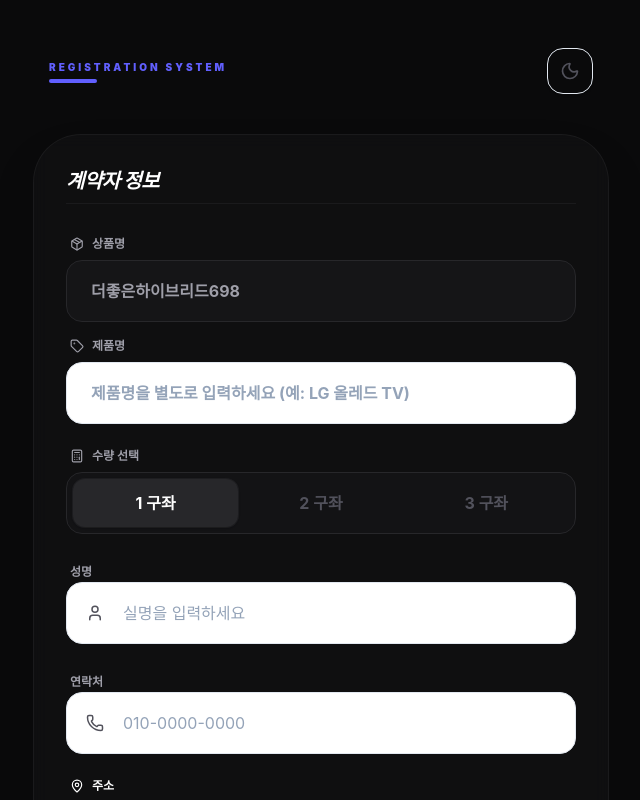
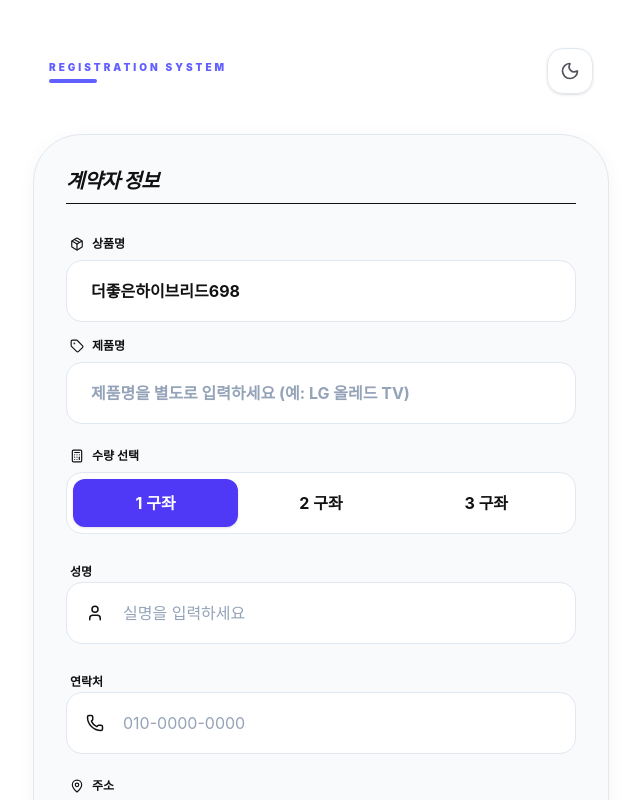
Before and after one commit to wooooogee/hybrid698, a Next.js app: page / in a window 1280 px wide. Shown: the top 800 px of the page, without its empty margins (319-959 px from the left). Built offline with nearby package versions, Linux system fonts and the light colour scheme.

Commit message:
Final theme and white background updates matching local

```diff
--- a/src/components/RegistrationForm.tsx
+++ b/src/components/RegistrationForm.tsx
@@ -273,7 +273,7 @@ const RegistrationForm = () => {
   };
 
   return (
-    <div className="min-h-screen bg-[#0a0a0b] text-white flex flex-col items-center py-12 px-4 selection:bg-indigo-500/30">
+    <div className="min-h-screen bg-theme text-theme transition-colors duration-300 flex flex-col items-center py-12 px-4 selection:bg-indigo-500/30">
       <Script src="//t1.daumcdn.net/mapjsapi/bundle/postcode/prod/postcode.v2.js" strategy="beforeInteractive" />
 
       <div className="w-full max-w-xl space-y-10">
@@ -299,44 +299,45 @@ const RegistrationForm = () => {
               initial={{ opacity: 0, x: 20 }}
               animate={{ opacity: 1, x: 0 }}
               exit={{ opacity: 0, x: -20 }}
-              className="space-y-8 bg-zinc-900/40 p-8 rounded-[3rem] border border-white/5 shadow-2xl backdrop-blur-sm"
+              className="space-y-8 card-theme p-8 rounded-[3rem]"
             >
-              <div className="space-y-1 pb-2 border-b border-white/5">
-                <h2 className="text-xl font-black text-white italic tracking-tight">{STEPS[currentStep].title}</h2>
+              <div className="space-y-1 pb-2 border-b border-theme/10">
+                <h2 className="text-xl font-black italic tracking-tight">{STEPS[currentStep].title}</h2>
               </div>
 
               <div className="space-y-6">
                 <div className="space-y-4">
                   <div className="space-y-2">
-                    <label className="text-xs font-bold text-zinc-400 ml-1 flex items-center gap-2"><Package size={14} /> 상품명</label>
-                    <div className="w-full bg-zinc-800/30 border border-zinc-800 rounded-2xl py-4.5 px-6 text-zinc-400 font-bold">
+                    <label className="text-xs font-bold text-sub ml-1 flex items-center gap-2"><Package size={14} /> 상품명</label>
+                    <div className="w-full bg-theme border border-theme rounded-2xl py-4.5 px-6 font-bold">
                       더좋은하이브리드698
                     </div>
                   </div>
 
                   <div className="space-y-2">
-                    <label className="text-xs font-bold text-zinc-400 ml-1 flex items-center gap-2"><Tag size={14} /> 제품명</label>
+                    <label className="text-xs font-bold text-sub ml-1 flex items-center gap-2"><Tag size={14} /> 제품명</label>
                     <input
                       type="text"
                       placeholder="제품명을 별도로 입력하세요 (예: LG 올레드 TV)"
                       value={formData.productName}
                       onChange={(e) => updateFormData('productName', e.target.value)}
-                      className="w-full bg-zinc-900/50 border border-zinc-800 rounded-2xl py-4.5 px-6 focus:border-indigo-500 outline-none text-white placeholder:text-zinc-700 font-bold"
+                      className="w-full bg-theme border border-theme rounded-2xl py-4.5 px-6 focus:border-indigo-500 outline-none font-bold"
                     />
                   </div>
                 </div>
 
                 <div className="space-y-2">
-                  <label className="text-xs font-bold text-zinc-400 ml-1 flex items-center gap-2"><Calculator size={14} /> 수량 선택</label>
-                  <div className="flex bg-zinc-900/50 p-1.5 rounded-2xl border border-zinc-800">
+                  <label className="text-xs font-bold text-sub ml-1 flex items-center gap-2"><Calculator size={14} /> 수량 선택</label>
+                  <div className="flex bg-theme p-1.5 rounded-2xl border border-theme">
                     {['1', '2', '3'].map((n) => (
                       <button
                         key={n}
+                        type="button"
                         onClick={() => updateFormData('productCount', n)}
                         className={`flex-1 py-3 rounded-xl font-bold transition-all ${
                           formData.productCount === n
-                            ? 'bg-zinc-800 text-white shadow-sm ring-1 ring-white/5'
-                            : 'text-zinc-600 hover:text-zinc-400'
+                            ? 'bg-indigo-600 text-white shadow-sm'
+                            : 'text-sub'
                         }`}
                       >
                         {n} 구좌
@@ -346,23 +347,23 @@ const RegistrationForm = () => {
                 </div>
 
                 <div className="space-y-2">
-                  <label className="text-xs font-bold text-zinc-400 ml-1">성명</label>
+                  <label className="text-xs font-bold text-sub ml-1">성명</label>
                   <div className="relative group">
-                    <User className="absolute left-5 top-1/2 -translate-y-1/2 text-zinc-600 group-focus-within:text-indigo-400 transition-colors" size={18} />
-                    <input type="text" placeholder="실명을 입력하세요" value={formData.name} onChange={(e) => updateFormData('name', e.target.value)} className="w-full bg-zinc-900/50 border border-zinc-800 rounded-2xl py-4.5 pl-14 pr-6 focus:border-indigo-500 outline-none text-white placeholder:text-zinc-700" />
+                    <User className="absolute left-5 top-1/2 -translate-y-1/2 text-sub group-focus-within:text-indigo-500 transition-colors" size={18} />
+                    <input type="text" placeholder="실명을 입력하세요" value={formData.name} onChange={(e) => updateFormData('name', e.target.value)} className="w-full bg-theme border border-theme rounded-2xl py-4.5 pl-14 pr-6 focus:border-indigo-500 outline-none" />
                   </div>
                 </div>
 
                 <div className="space-y-2">
-                  <label className="text-xs font-bold text-zinc-400 ml-1">연락처</label>
+                  <label className="text-xs font-bold text-sub ml-1">연락처</label>
                   <div className="relative group">
-                    <Phone className="absolute left-5 top-1/2 -translate-y-1/2 text-zinc-600 group-focus-within:text-indigo-400 transition-colors" size={18} />
+                    <Phone className="absolute left-5 top-1/2 -translate-y-1/2 text-sub group-focus-within:text-indigo-500 transition-colors" size={18} />
                     <input type="tel" placeholder="010-0000-0000" value={formData.phone} onChange={(e) => {
                       let val = e.target.value.replace(/[^0-9]/g, '');
                       if (val.length > 3 && val.length <= 7) val = val.substring(0, 3) + '-' + val.substring(3);
                       else if (val.length > 7) val = val.substring(0, 3) + '-' + val.substring(3, 7) + '-' + val.substring(7, 11);
                       updateFormData('phone', val);
-                    }} className="w-full bg-zinc-900/50 border border-zinc-800 rounded-2xl py-4.5 pl-14 pr-6 focus:border-indigo-500 outline-none text-white placeholder:text-zinc-700" />
+                    }} className="w-full bg-theme border border-theme rounded-2xl py-4.5 pl-14 pr-6 focus:border-indigo-500 outline-none" />
                   </div>
                 </div>
 
```
